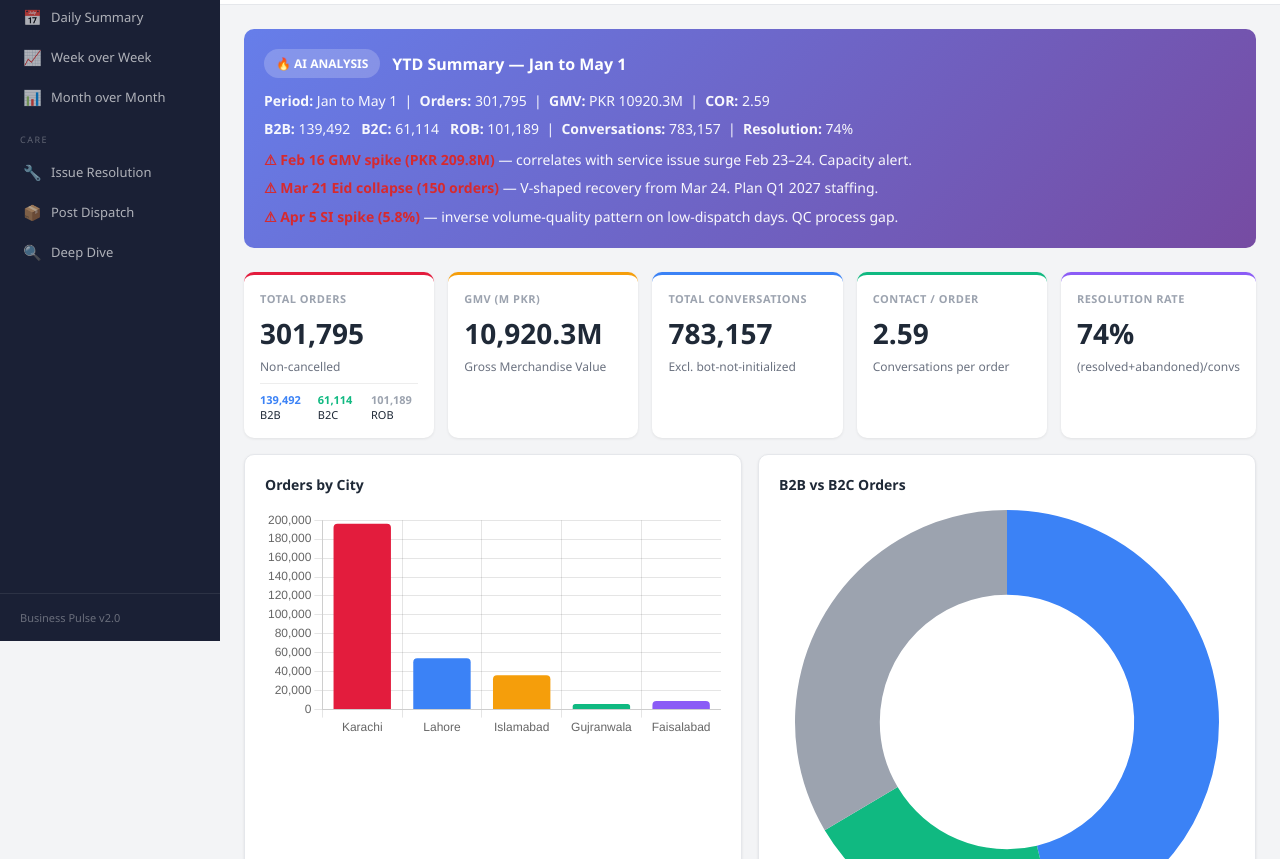
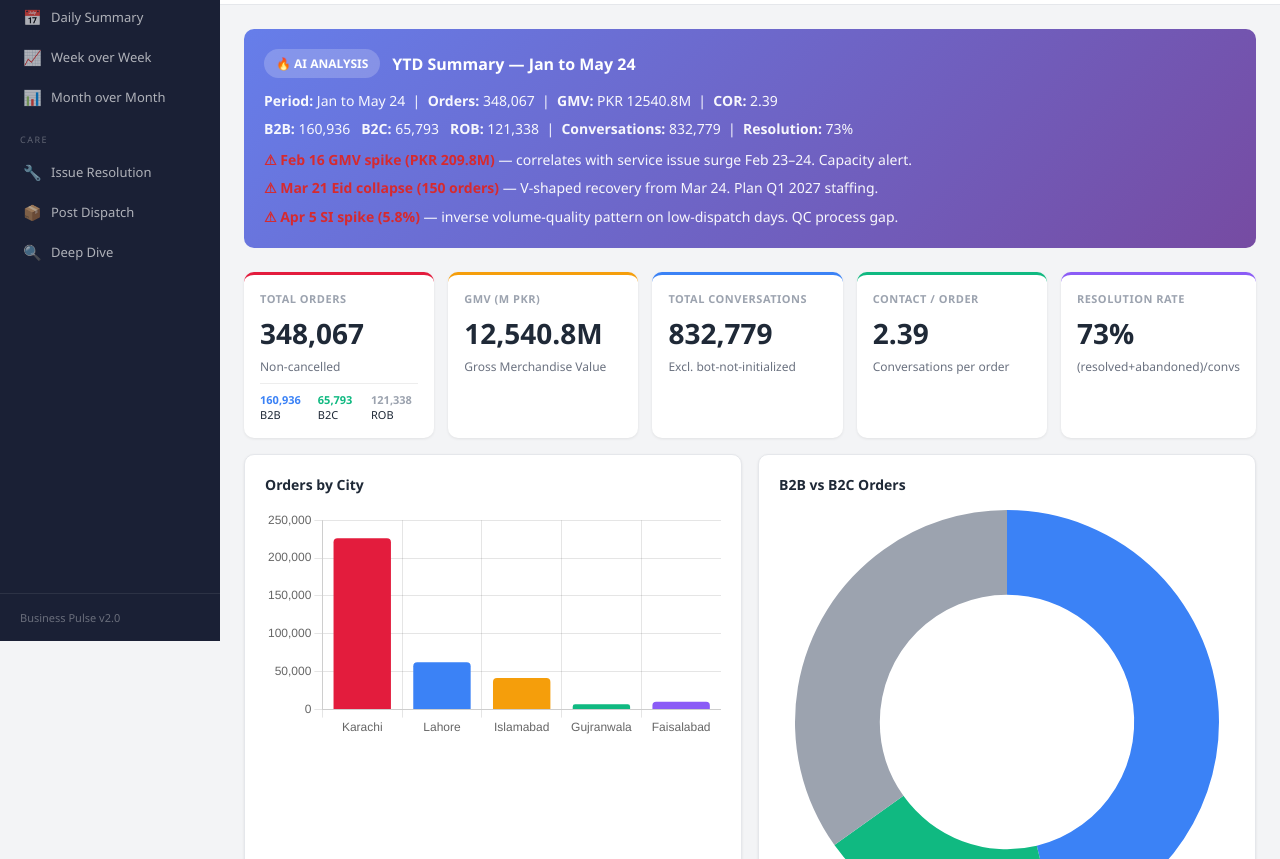
Before and after one commit to fsubzwari19/business-pulse, a plain HTML site: page dashboard.html in a window 1280 px wide. Shown: the part 159-1018 px from the top of the page. Drawn offline with nearby package versions, Linux system fonts and the light colour scheme.

Commit message:
Fix stale May 17 labels; data refreshed through May 24

```diff
--- a/dashboard.html
+++ b/dashboard.html
@@ -466,7 +466,7 @@
                         <option value="faisalabad">Faisalabad</option>
                     </select>
                 </div>
-                <div class="refresh-badge">🕐 YTD Jan–May 4</div>
+                <div class="refresh-badge">🕐 YTD Jan–May 24</div>
                 <button id="adminBtn" onclick="openAdminLogin()">⚙️ Admin</button>
             </div>
         </div>
@@ -477,7 +477,7 @@
                 <div class="ai-analysis-box">
                     <div class="ai-header">
                         <span class="ai-badge">🔥 AI ANALYSIS</span>
-                        <span class="ai-title">YTD Summary — <span id="filterTitle">Jan to May 1, 2026</span></span>
+                        <span class="ai-title">YTD Summary — <span id="filterTitle">Jan to May 24, 2026</span></span>
                     </div>
                     <div id="aiAnalysisText">Generating analysis based on selected filters...</div>
                 </div>
@@ -992,12 +992,32 @@
                     {date:'2026-04-30',orders:1013,gmv:41.31,b2b:728,b2c:173,conversations:0,tickets:53}
                 ]
             },
-                        '05': {
+                                                '05': {
                 daily: [
-                    {date:'2026-05-01',orders:1175,gmv:31.3,b2b:683,b2c:346,conversations:3405,tickets:237},
-                    {date:'2026-05-02',orders:2939,gmv:55.35,b2b:1493,b2c:303,conversations:8928,tickets:1158},
-                    {date:'2026-05-03',orders:1158,gmv:40.56,b2b:688,b2c:294,conversations:5844,tickets:1125},
-                    {date:'2026-05-04',orders:429,gmv:6.18,b2b:225,b2c:61,conversations:101,tickets:54}
+                    {date:'2026-05-01',orders:1160,gmv:31.13,b2b:675,b2c:339,conversations:0,tickets:237},
+                    {date:'2026-05-02',orders:2878,gmv:53.06,b2b:1442,b2c:295,conversations:5713,tickets:1092},
+                    {date:'2026-05-03',orders:1100,gmv:37.91,b2b:644,b2c:281,conversations:2656,tickets:996},
+                    {date:'2026-05-04',orders:3021,gmv:101.79,b2b:1401,b2c:315,conversations:6655,tickets:1262},
+                    {date:'2026-05-05',orders:2531,gmv:63.94,b2b:1022,b2c:286,conversations:5550,tickets:1042},
+                    {date:'2026-05-06',orders:2482,gmv:75.23,b2b:944,b2c:290,conversations:5359,tickets:981},
+                    {date:'2026-05-07',orders:2723,gmv:80.08,b2b:1169,b2c:262,conversations:4612,tickets:923},
+                    {date:'2026-05-08',orders:2441,gmv:86.86,b2b:1145,b2c:303,conversations:3343,tickets:648},
+                    {date:'2026-05-09',orders:1780,gmv:50.53,b2b:1189,b2c:246,conversations:2687,tickets:730},
+                    {date:'2026-05-10',orders:693,gmv:32.91,b2b:467,b2c:211,conversations:1876,tickets:800},
+                    {date:'2026-05-11',orders:2888,gmv:128.21,b2b:874,b2c:202,conversations:5401,tickets:953},
+                    {date:'2026-05-12',orders:2569,gmv:83.62,b2b:1251,b2c:250,conversations:4239,tickets:911},
+                    {date:'2026-05-13',orders:2536,gmv:81.98,b2b:1112,b2c:221,conversations:3980,tickets:996},
+                    {date:'2026-05-14',orders:2453,gmv:90.39,b2b:1107,b2c:207,conversations:4108,tickets:931},
+                    {date:'2026-05-15',orders:2268,gmv:67.58,b2b:953,b2c:226,conversations:3706,tickets:909},
+                    {date:'2026-05-16',orders:2367,gmv:73.35,b2b:1096,b2c:159,conversations:1623,tickets:766},
+                    {date:'2026-05-17',orders:596,gmv:15.19,b2b:455,b2c:126,conversations:1888,tickets:827},
+                    {date:'2026-05-18',orders:2789,gmv:117.24,b2b:1430,b2c:223,conversations:3905,tickets:1129},
+                    {date:'2026-05-19',orders:2362,gmv:81.37,b2b:1126,b2c:210,conversations:599,tickets:1136},
+                    {date:'2026-05-20',orders:2481,gmv:117.31,b2b:1185,b2c:200,conversations:0,tickets:576},
+                    {date:'2026-05-21',orders:2666,gmv:95.23,b2b:1207,b2c:235,conversations:0,tickets:1034},
+                    {date:'2026-05-22',orders:2294,gmv:107.99,b2b:1058,b2c:271,conversations:0,tickets:1509},
+                    {date:'2026-05-23',orders:2587,gmv:70.56,b2b:1338,b2c:266,conversations:0,tickets:1667},
+                    {date:'2026-05-24',orders:308,gmv:10.4,b2b:243,b2c:59,conversations:0,tickets:245}
                 ]
             }
         };
@@ -1010,7 +1030,7 @@
             '02': {res:171973,abn:7992,hov:34364,tot:214640,ai:49971,invalid:2442},
             '03': {res:176608,abn:10358,hov:40774,tot:228202,ai:44535,invalid:1354},
             '04': {res:93388,abn:7029,hov:18790,tot:119528,ai:33893,invalid:512},
-            '05': {res:0,abn:0,hov:0,tot:0,ai:0,invalid:0},
+            '05': {res:45609,abn:268,hov:21902,tot:67900,ai:22211,invalid:247},
         };
 
         const ISSUES_DATA = {
@@ -1039,8 +1059,7 @@
                     b2c: {total:4921, resolved:4853, invalid:48,  inprogress:20},
                     rob: {total:29,   resolved:24,   invalid:0,   inprogress:5}
                 },
-                '05': {
-                    all: {total:0,resolved:0,invalid:0,inprogress:0},
+                '05': {all: {total:22300,resolved:22033,invalid:247,inprogress:20},
                     b2b: {total:0,resolved:0,invalid:0,inprogress:0},
                     b2c: {total:0,resolved:0,invalid:0,inprogress:0},
                     rob: {total:0,resolved:0,invalid:0,inprogress:0}
@@ -1546,7 +1565,7 @@
             const kpis = calculateKPIs(filtered);
 
             // Period label
-            const monthName = {all:'Jan to May 1',
+            const monthName = {all:'Jan to May 24',
                 '01':'January','02':'February','03':'March','04':'April','05':'May'}[FILTER.month];
             const segName = {all:'',b2b:'· B2B',b2c:'· B2C',rob:'· ROB'}[FILTER.segment];
             const cityMap = {all:'',karachi:'· Karachi',lahore:'· Lahore',islamabad:'· Islamabad',
```
